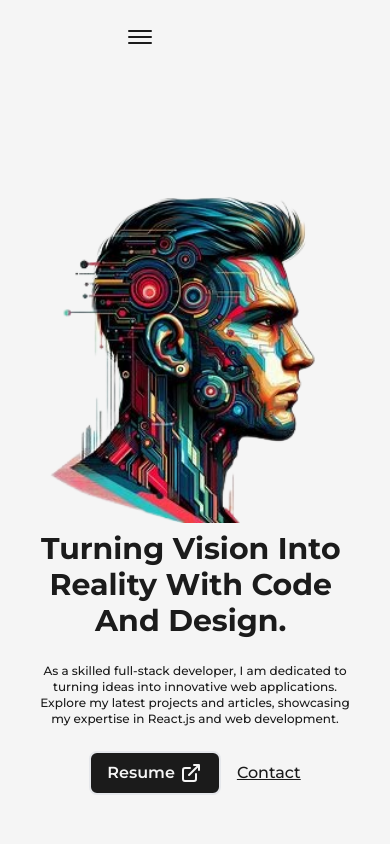
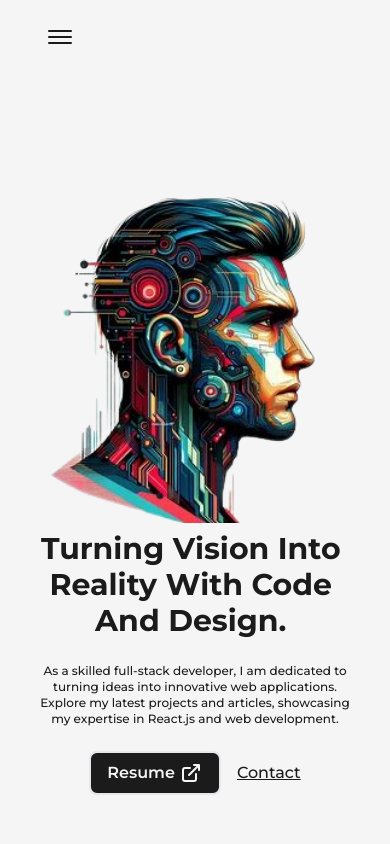
Before and after one commit to saahilll/Portfolio, a Next.js app: page / in a window 390 px wide. Shown: the top 844 px of the page. Built offline with nearby package versions, Linux system fonts and the light colour scheme.

Commit message:
Finally all bugs solved

```diff
--- a/src/components/NavBar.js
+++ b/src/components/NavBar.js
@@ -71,7 +71,7 @@ const NavBar = () => {
   return (
     <header
       className="w-full px-32 py-8 font-medium flex item-center justify-between
-      dark:text-light relative
+      dark:text-light relative sm:px-12 md:px-28
       "
     >
       <button
@@ -105,7 +105,7 @@ const NavBar = () => {
         <nav className="flex items-center justify-center flex-wrap">
           <motion.a
             href="https://www.motadata.com/"
-            taget={"_blank"}
+            target={"_blank"}
             whileHover={{ y: -2 }}
             whileTap={{ scale: 0.9 }}
             className="w-7 mr-3"
@@ -114,7 +114,7 @@ const NavBar = () => {
           </motion.a>
           <motion.a
             href="https://www.motadata.com/"
-            taget={"_blank"}
+            target={"_blank"}
             whileHover={{ y: -2 }}
             whileTap={{ scale: 0.9 }}
             className="w-7 mx-3"
@@ -123,7 +123,7 @@ const NavBar = () => {
           </motion.a>
           <motion.a
             href="https://www.motadata.com/"
-            taget={"_blank"}
+            target={"_blank"}
             whileHover={{ y: -2 }}
             whileTap={{ scale: 0.9 }}
             className="w-7 mx-3"
```
